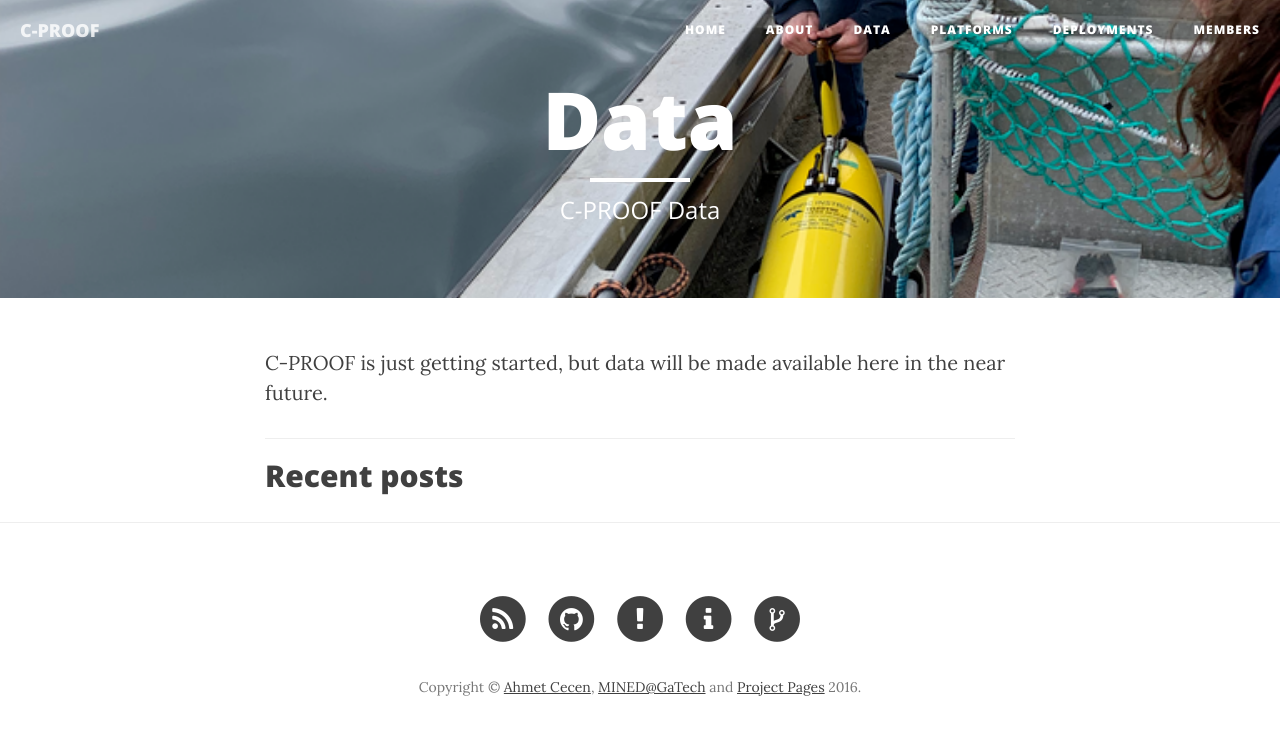
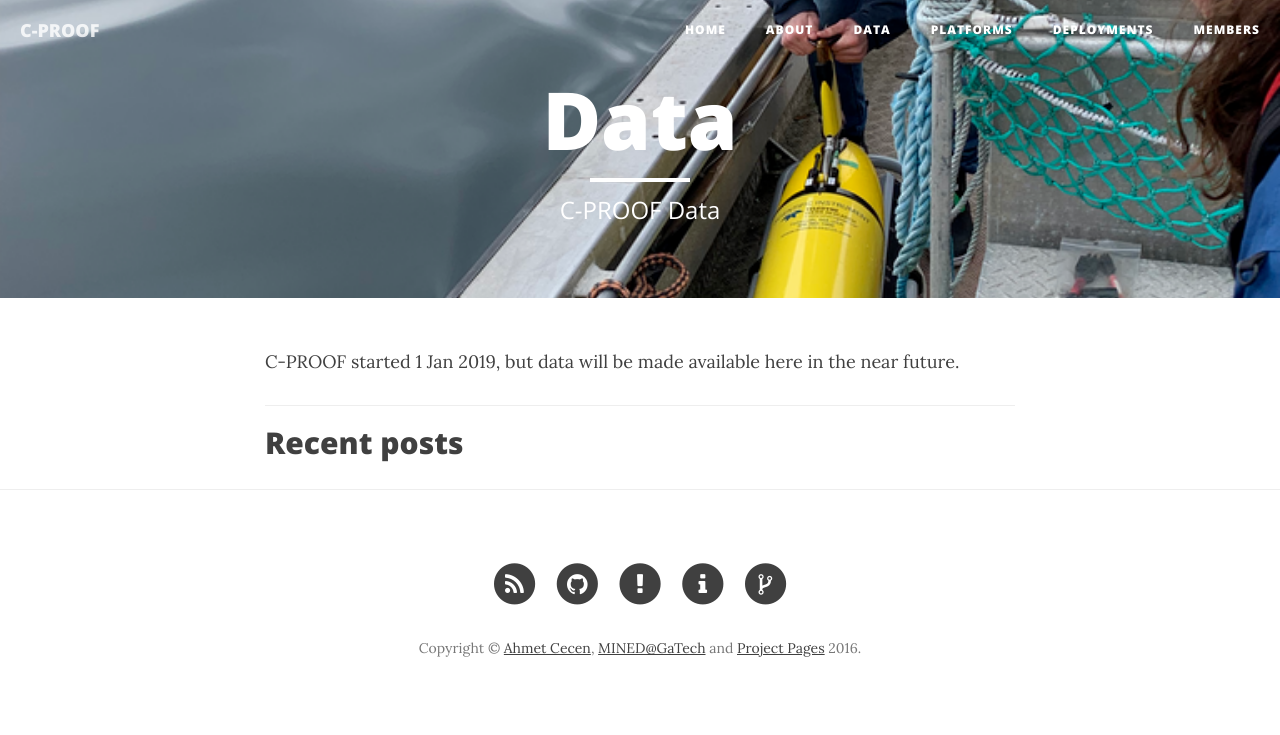
Before and after one commit to juliaputko/cproofwebsite, a Jekyll site: the page built from data/index.md, in a window 1280 px wide. Shown: the top 735 px of the page. Built offline with Jekyll 4.4.1, drawn with Linux system fonts in a browser that asks for light colours; nearby versions of some CDN libraries.

Commit message:
FIX: update README

```diff
--- a/css/clean-blog.css
+++ b/css/clean-blog.css
@@ -6,7 +6,7 @@
 }
 body {
   font-family: 'Lora', 'Times New Roman', serif;
-  font-size: 20px;
+  font-size: 18px;
   color: #404040;
 }
 p {
@@ -243,7 +243,6 @@ hr.small {
 }
 @media only screen and (min-width: 768px) {
   .post-preview > a > .post-title {
-    font-size: 36px;
   }
 }
 .section-heading {
--- a/data/index.md
+++ b/data/index.md
@@ -6,5 +6,5 @@ header-img: "img/RecoveryMar19.png"
 category: data
 ---
 
-C-PROOF is just getting started, but data will be made available here in the
+C-PROOF started 1 Jan 2019, but data will be made available here in the
 near future.
```
Also changed, not shown: README.md.
